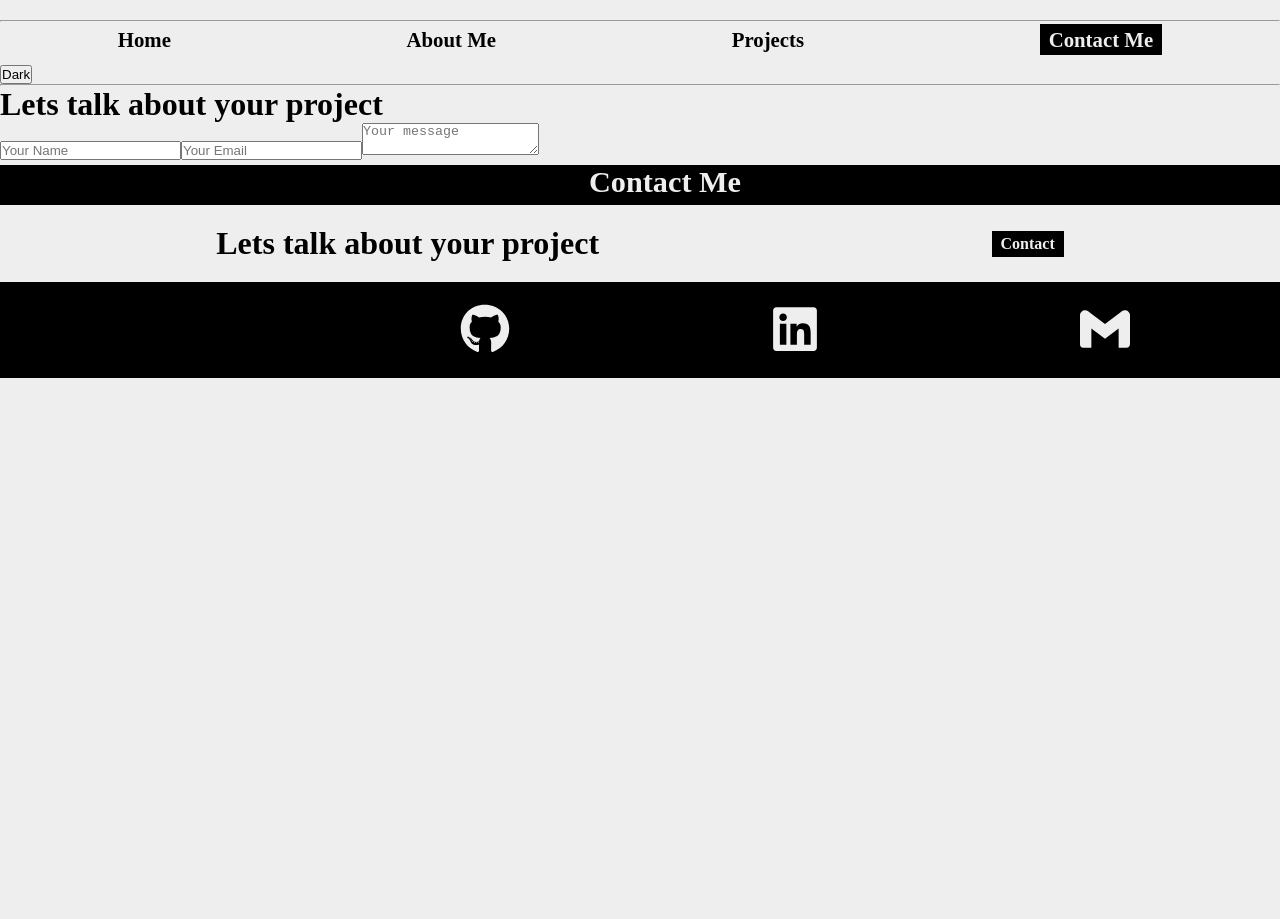
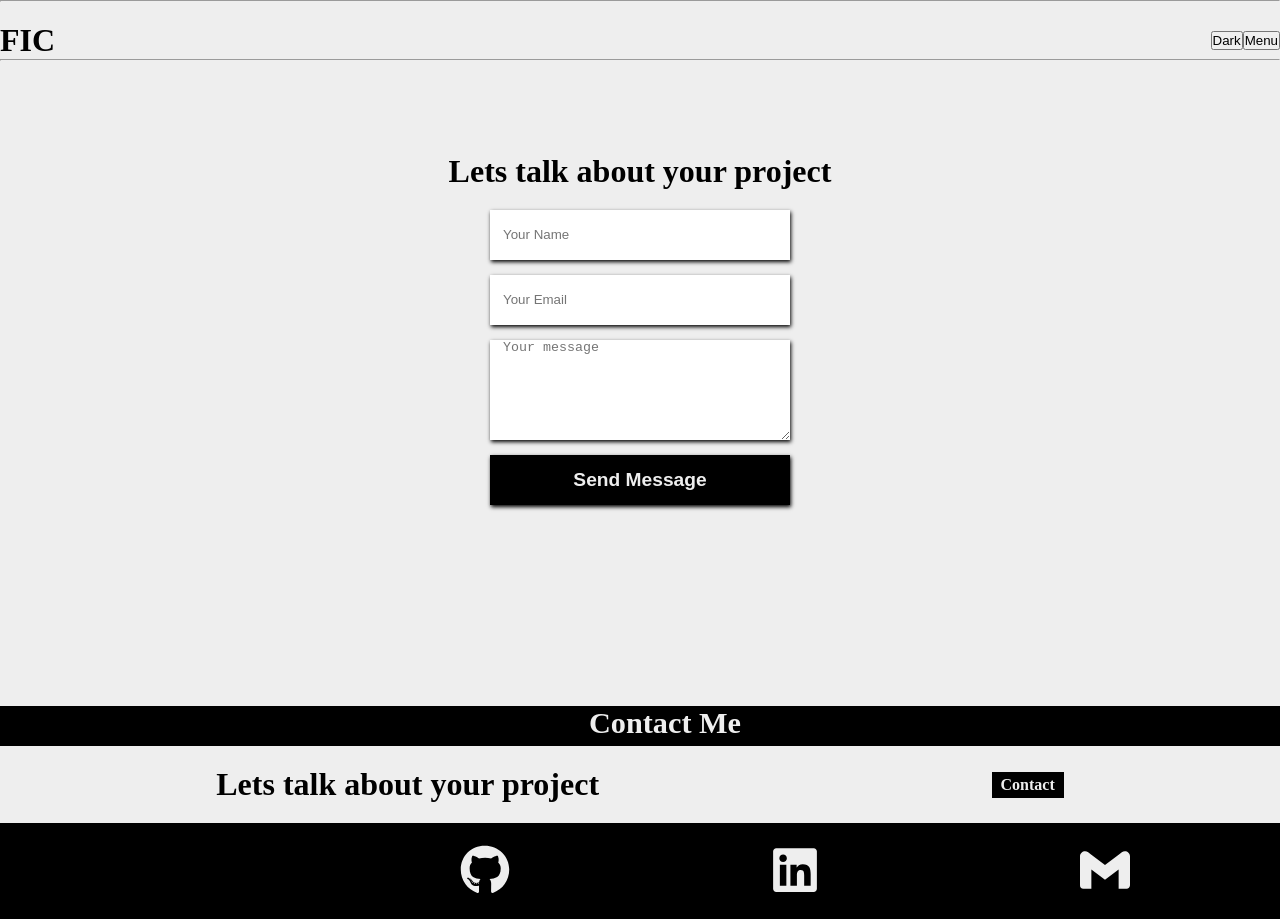
Before and after one commit to sirGentlejack/portfolio, a React (Create React App) app: page /contact in a window 1280 px wide. Before the commit the page ends 800 px from the top, so only its background shows below. Built offline with nearby package versions, Linux system fonts and the light colour scheme; some icons are missing.

Commit message:
form and endpoin integration

```diff
--- a/src/App.css
+++ b/src/App.css
@@ -38,9 +38,12 @@ body.dark-mode {
 /* navbar section*/
 .navbar{
   margin-top: 20px;
+  display: flex;
+  justify-content: space-between;
+  align-items: center;
 }
 .menu{
-  display: flex;
+  display: none;
   justify-content: space-around;
   padding-bottom: 10px;
   color: var(--text-color);
@@ -206,7 +209,7 @@ body.dark-mode {
   justify-content: space-around;
   padding: 20px;
 }
-.bottom-contact >h1{
+.bottom-contact-text{
   color: var(--text-color);
 
 }
@@ -222,6 +225,51 @@ body.dark-mode {
   width: 3.125rem;
   height: 3.125rem;
   color: var(--bg-color);
+}
+/* contact page */
+.contact-me{
+  height: 80vh;
+  width: auto;
+  padding: 0 12px;
+  display: flex;
+  flex-direction: column;
+  justify-content: center;
+  align-items: center;
+}
+.contact-page-header{
+  text-align: center;
+}
+.contact-me > form{
+  width: 300px;
+  height: 400px;
+  display: flex;
+  flex-direction: column;
+  gap: 15px;
+  padding-top: 20px;
+}
+.contact-me > form >input{
+  width: 100%;
+  height: 50px;
+  border: none;
+  box-shadow: 1px 2px 4px var(--link-color);
+  text-indent: 13px;
+}
+.contact-me > form >textarea{
+  width: 100%;
+  height: 100px;
+  border: none;
+  box-shadow: 1px 2px 4px var(--link-color);
+  text-indent: 13px;
+
+}
+.contact-me > form > button{
+  width: 100%;
+  height: 50px;
+  font-size: larger;
+  background-color: var(--link-color);
+  color: var(--bg-color);
+  border: none;
+  box-shadow: 1px 2px 4px var(--link-color);
 }
 
 @media screen and (min-width: 480px) {
--- a/src/components/Bottom.js
+++ b/src/components/Bottom.js
@@ -9,7 +9,7 @@ export default function Bottom() {
     <div className="footer">
       <h3 className="contact_me sub-topic">Contact Me</h3>
       <div className="bottom-contact">
-        <h1>Lets talk about your project</h1>
+        <h1 className="bottom-contact-text">Lets talk about your project</h1>
         <Link to="/contact" className="contacts ">
           <b>Contact</b>
         </Link>
--- a/src/components/Contact.js
+++ b/src/components/Contact.js
@@ -1,14 +1,90 @@
-import React from "react";
+import React, { useState } from "react";
 
-export default function() {
-    return (
-        <>
-        <form>
-        <h1>Lets talk about your project</h1>
+export default function Contact() {
+  // state for form data
+  const[formData ,setFormData ] = useState({
+    name: "",
+    email: "",
+    message: "",
+  });
 
-        <input type="text" placeholder="Your Name" />
-        <input type="email" placeholder="Your Email" />
-        <textarea placeholder="Your message"></textarea>
-      </form></>
-    )
+  // update form data on input change
+  const handleInputChange =(e)=> {
+    const{name,value}= e.target;
+    setFormData({
+      ...formData,
+      [name]: value,
+    });
+  };
+
+  // handle form submission
+  const handleSubmit=(e)=>{
+    e.preventDefault();
+
+     // freespree endpoint
+     const formSpreeEndpoint = "https://formspree.io/f/xnqeadpk" ;
+
+    //  senf form data to formspree
+    fetch(formSpreeEndpoint,{
+      method : "POST",
+      headers: {
+        "Content-Type": "application/json",
+      },
+      body: JSON.stringify(formData),
+    })
+    .then((response) => response.json())
+    .then((data) => {
+      console.log("Formapree response:", data);
+      // Reset the form after submission
+     setFormData({
+       name: "",
+       email: "",
+       message: "",
+     });
+    })
+    .catch((error)=>{
+      console.error("Error submitting form",error);
+    });
+  };
+
+  return (
+    <>
+      <div className="contact-me">
+        <h1 className="bottom-contact-text contact-page-header">
+          Lets talk about your project
+        </h1>
+        <form
+          onSubmit={handleSubmit}
+        >
+          <input
+            type="text"
+            placeholder="Your Name"
+            name="name"
+            value={formData.name}
+            onChange={handleInputChange}
+            required
+          />
+          <input
+            type="email"
+            placeholder="Your Email"
+            name="email"
+            value={formData.email}
+            onChange={handleInputChange}
+            required
+          />
+          <textarea
+            placeholder="Your message"
+            name="message"
+            value={formData.message}
+            onChange={handleInputChange}
+            required
+          ></textarea>
+          <button type="submit">
+            <b>Send Message</b>
+          </button>
+        </form>
+      </div>
+    </>
+  );
 }
+// https://formspree.io/f/xnqeadpk
--- a/src/components/Navbar.js
+++ b/src/components/Navbar.js
@@ -4,8 +4,10 @@ import { Link } from "react-router-dom";
 export default function Navbar({darkMode, toggleDarkMode}) {
 
   return (
-    <div className={`navbar ${darkMode ? "dark-mode" : "light-mode" }`}>
+    <div >
       <hr />
+      <div className={`navbar ${darkMode ? "dark-mode" : "light-mode" }`}>
+      <h1>FIC</h1>
       <ul className="menu">
       <li>
             <Link to="/" ><b>Home</b></Link>
@@ -23,8 +25,13 @@ export default function Navbar({darkMode, toggleDarkMode}) {
         <li>
         <Link to="/contact"  className="contacts"> <b>Contact Me</b></Link>
         </li>
+
       </ul>
-      <button onClick={toggleDarkMode}>{darkMode ? "Light" : "Dark"}</button>
+      <div>
+        <button onClick={toggleDarkMode}>{darkMode ? "Light" : "Dark"}</button>
+        <button>Menu</button>
+        </div>
+        </div>
       <hr />
     </div>
   );
```
